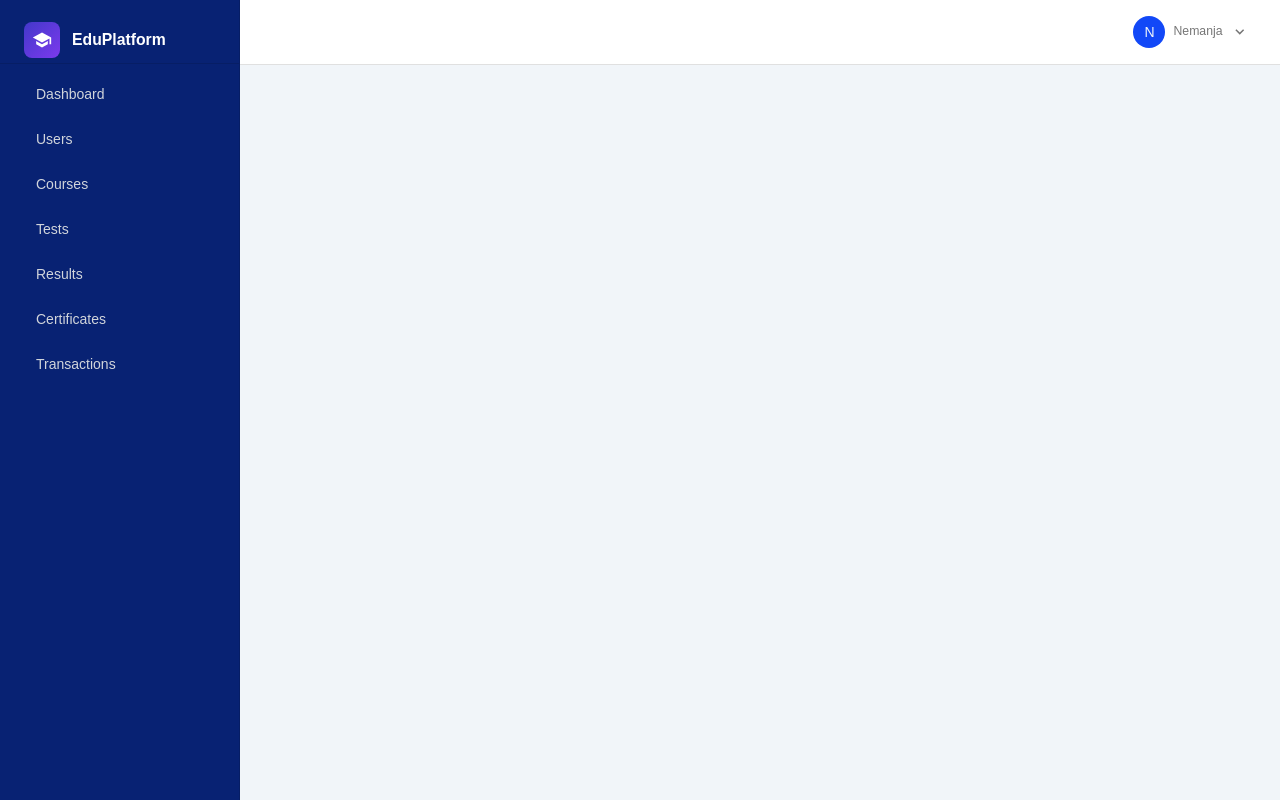
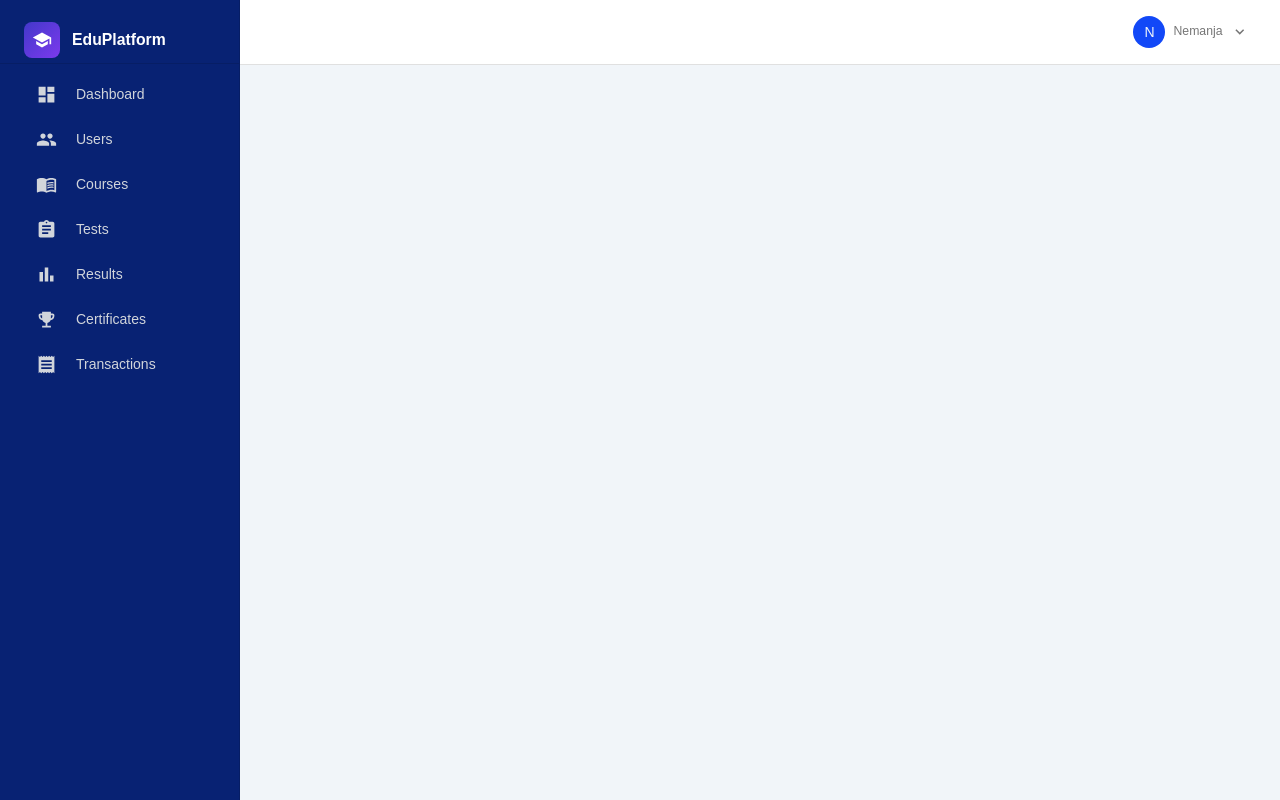
Before and after one commit to NemanjaaaS/courses-web-app, a React (Vite) app: page /app in a window 1280 px wide. Built offline with nearby package versions, Linux system fonts and the light colour scheme.

Commit message:
added icons to sidebar

```diff
--- a/src/components/layout/DrawerItems.tsx
+++ b/src/components/layout/DrawerItems.tsx
@@ -1,5 +1,5 @@
 import React from 'react';
-import { Box, List, ListItem, ListItemButton, ListItemText, Stack, Typography } from '@mui/material';
+import { Box, List, ListItem, ListItemButton, ListItemIcon, ListItemText, Stack, Typography } from '@mui/material';
 
 import { useLocation, useNavigate } from 'react-router-dom';
 import {
@@ -71,15 +71,15 @@ const useSiteMap = ({ isAdmin }: { isAdmin: boolean }) => {
       },
       {
         id: 'sidebar-nav-courses',
-        title: 'Users',
+        title: 'Courses',
         path: '/app/user/courses',
-        icon: UsersIcon,
+        icon: BookIcon,
       },
       {
         id: 'sidebar-nav-my-tests',
         title: 'My Tests',
         path: '/app/user/my-tests',
-        icon: BookIcon,
+        icon: TestIcon,
       },
       {
         id: 'sidebar-nav-certificates',
@@ -122,6 +122,7 @@ const NavItem: React.FC<NavItemProps> = ({ route }) => {
           },
         }}
       >
+        <ListItemIcon sx={{ color: 'inherit', minWidth: 40 }}>{<route.icon />}</ListItemIcon>
         <ListItemText primary={route.title} />
       </ListItemButton>
     </ListItem>
```
